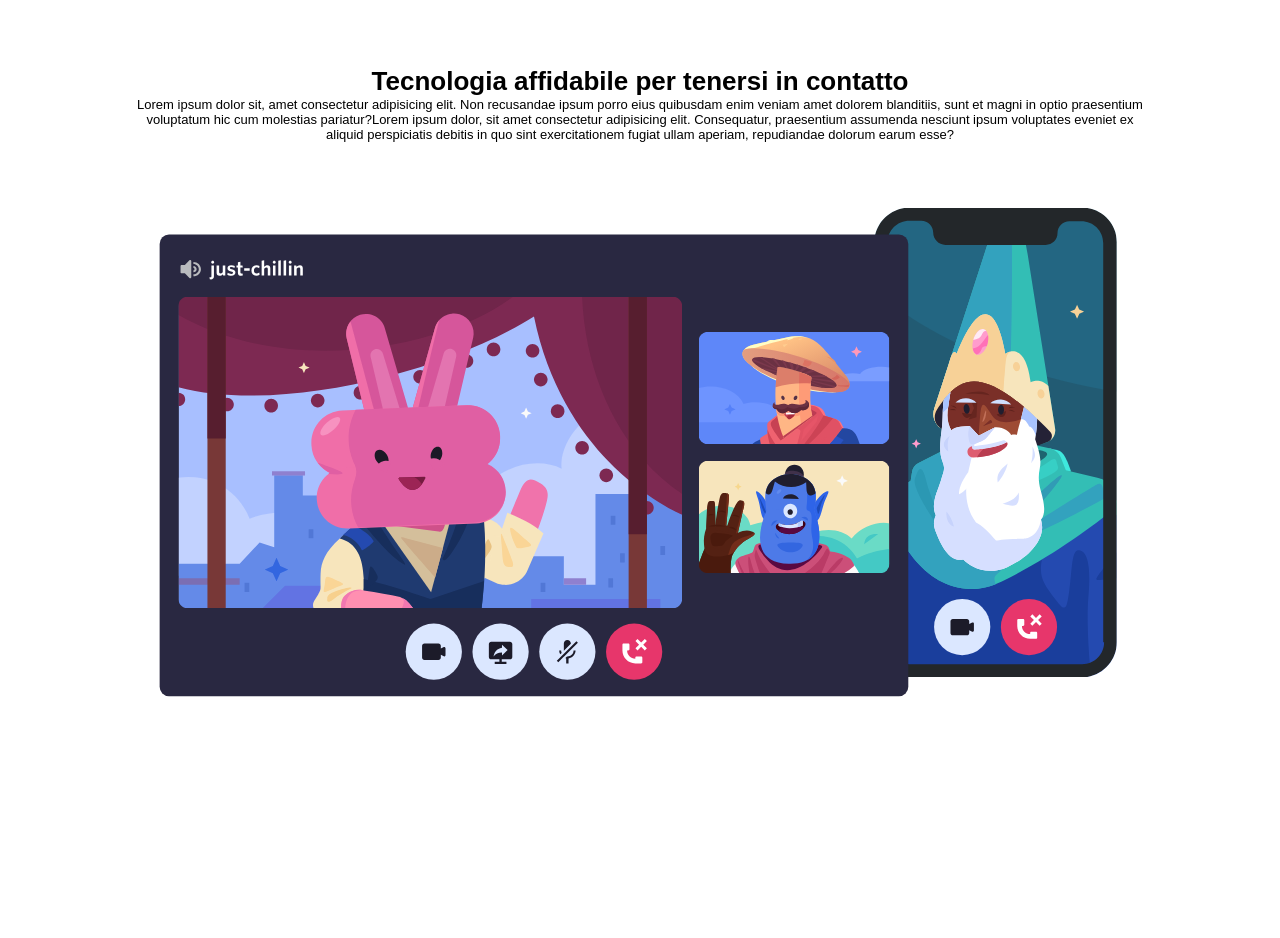
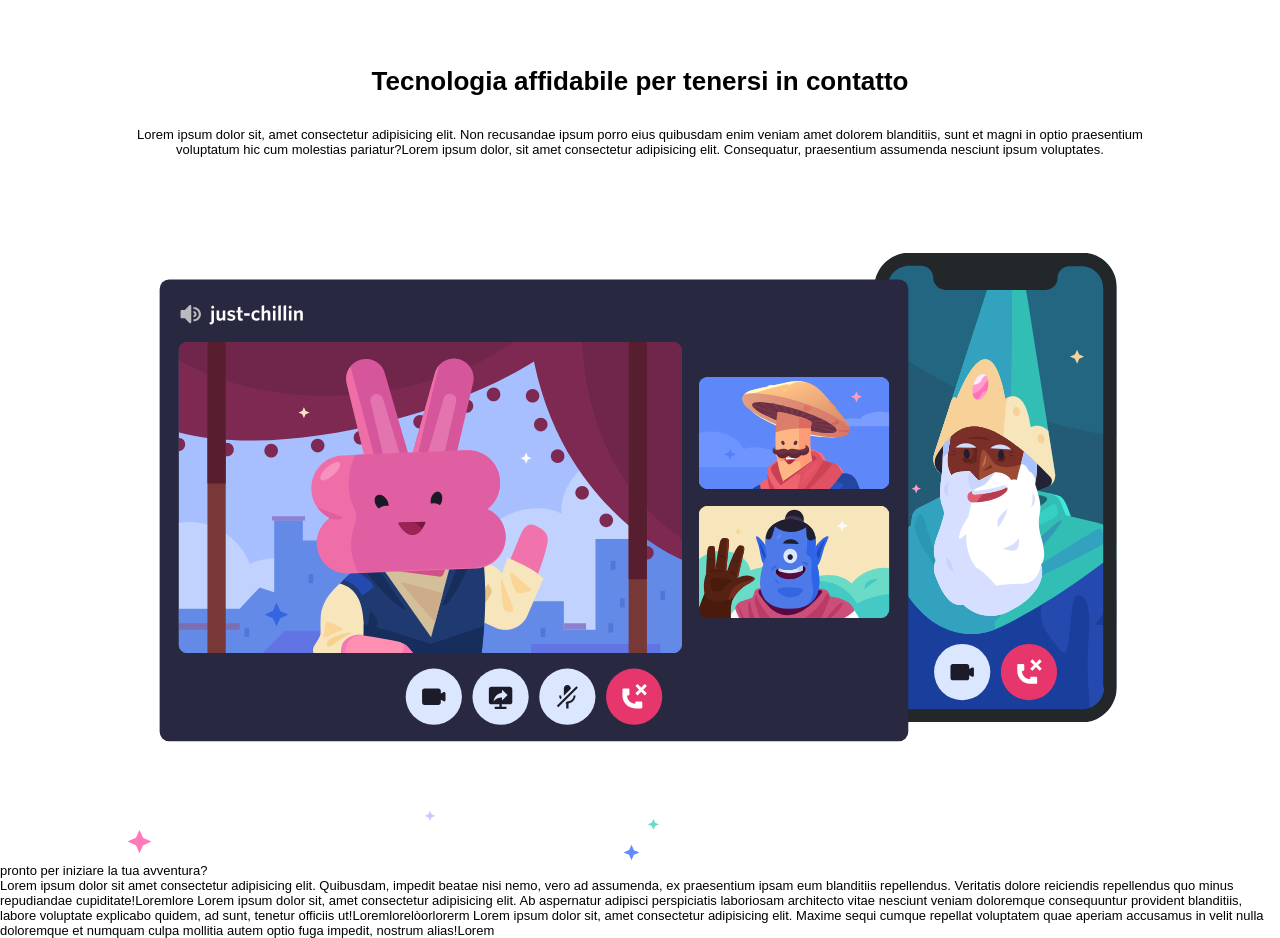
Before and after one commit to Sara-Barbi/htmlcss-discord, a plain HTML site: page index.html in a window 1280 px wide. Shown: the part 2080-3018 px from the top of the page. Before the commit the page ends 2846 px from the top, so only its background shows below. Drawn offline with Linux system fonts and the light colour scheme.

Commit message:
avventura

```diff
--- a/index.html
+++ b/index.html
@@ -89,11 +89,19 @@
         </div>
         <div class="boox">
             <h1 class="affidabilità">Tecnologia affidabile per tenersi in contatto</h1>
-            <p class="affidabilità">Lorem ipsum dolor sit, amet consectetur adipisicing elit. Non recusandae ipsum porro eius quibusdam enim veniam amet dolorem blanditiis, sunt et magni in optio praesentium voluptatum hic cum molestias pariatur?Lorem ipsum dolor, sit amet consectetur adipisicing elit. Consequatur, praesentium assumenda nesciunt ipsum voluptates eveniet ex aliquid perspiciatis debitis in quo sint exercitationem fugiat ullam aperiam, repudiandae dolorum earum esse?</p>
+            <div class="affidabilità">Lorem ipsum dolor sit, amet consectetur adipisicing elit. Non recusandae ipsum porro eius quibusdam enim veniam amet dolorem blanditiis, sunt et magni in optio praesentium voluptatum hic cum molestias pariatur?Lorem ipsum dolor, sit amet consectetur adipisicing elit. Consequatur, praesentium assumenda nesciunt ipsum voluptates.</div>
             <div class="booximg">
                 <img src="./img/item4-big.svg" alt="">
             </div>
         </div>
+        <div class="avventuraimg">
+            <img src="./img/stars.svg" alt="">
+        </div>
+        <div class="avventura">
+            <spam id="stelline">pronto per iniziare la tua avventura?</spam>
+        </div>
+        Lorem ipsum dolor sit amet consectetur adipisicing elit. Quibusdam, impedit beatae nisi nemo, vero ad assumenda, ex praesentium ipsam eum blanditiis repellendus. Veritatis dolore reiciendis repellendus quo minus repudiandae cupiditate!Loremlore
+        Lorem ipsum dolor sit, amet consectetur adipisicing elit. Ab aspernatur adipisci perspiciatis laboriosam architecto vitae nesciunt veniam doloremque consequuntur provident blanditiis, labore voluptate explicabo quidem, ad sunt, tenetur officiis ut!Loremlorelòorlorerm Lorem ipsum dolor sit, amet consectetur adipisicing elit. Maxime sequi cumque repellat voluptatem quae aperiam accusamus in velit nulla doloremque et numquam culpa mollitia autem optio fuga impedit, nostrum alias!Lorem
     </main>
 
 
--- a/style.css
+++ b/style.css
@@ -129,6 +129,7 @@ ul a:hover{
 }
 .affidabilità{
     text-align: center;
+    margin-bottom: 30px;
 }
 .boox{
     width: 80%;
@@ -137,3 +138,16 @@ ul a:hover{
 .booximg img{
     width: 100%;
 }
+.avventuraimg{
+    width: 80%;
+    margin: 0 auto;
+}
+.avventura{
+
+}
+#stelline{
+
+}
+.avventura img{
+
+}
```
